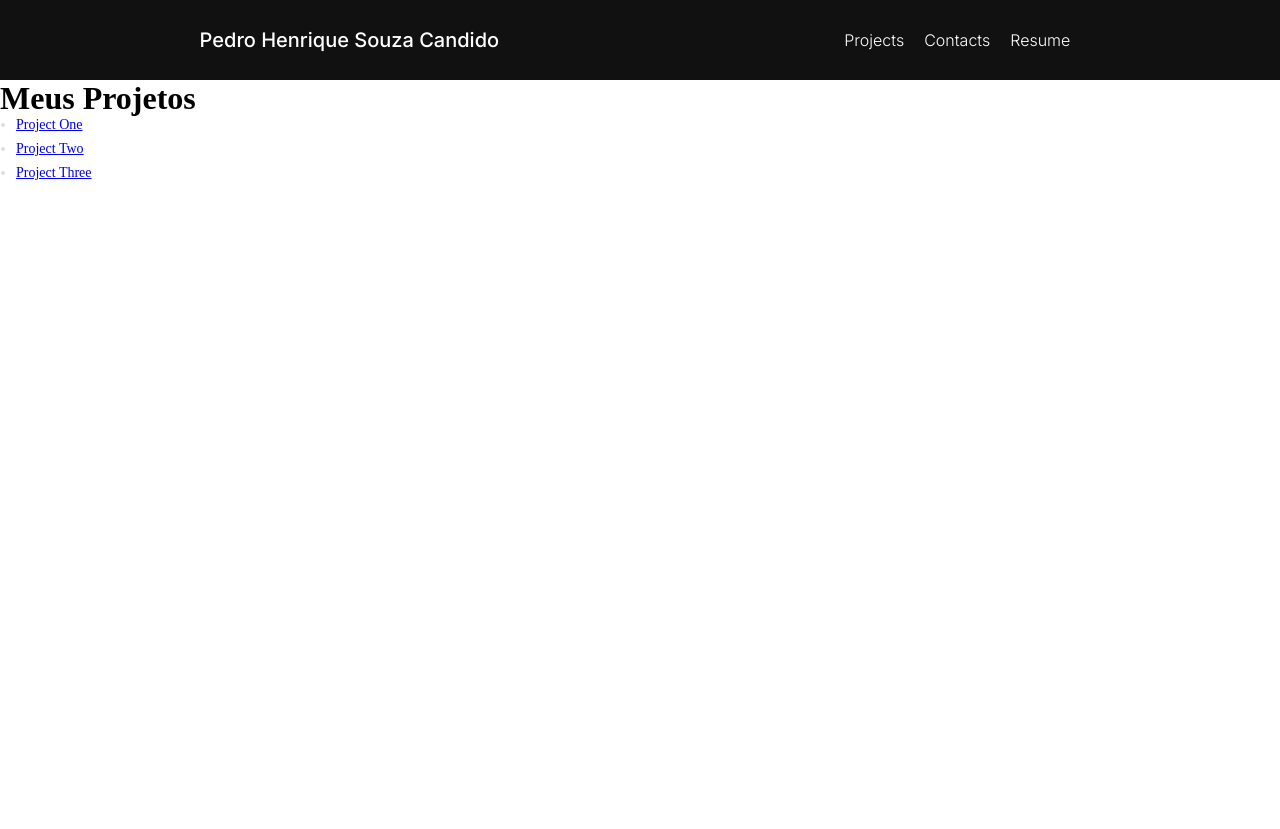
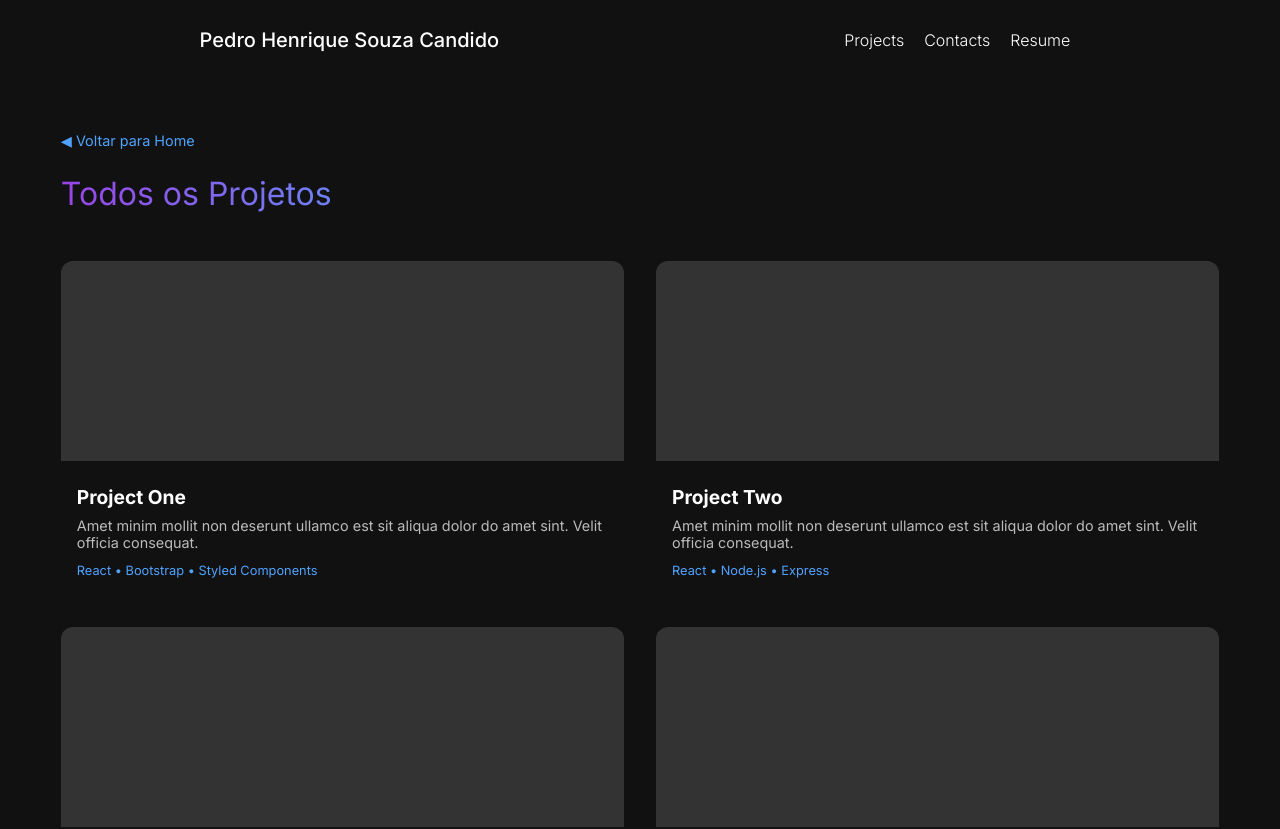
Before and after one commit to PredoH1/Portfolio, a React (Vite) app: page /projects in a window 1280 px wide. Shown: the top 829 px of the page. Before the commit the page ends 800 px from the top, so only its background shows below. Built offline with nearby package versions, Linux system fonts and the light colour scheme.

Commit message:
Feat: conexao entre pagina projetos e home

```diff
--- a/src/components/Grid/index.jsx
+++ b/src/components/Grid/index.jsx
@@ -35,7 +35,6 @@ function Grid() {
 
   return (
     <section className={style.container}>
-      <h2 className={style.title}>Featured Projects</h2>
       <div className={style.grid}>
         {projects.map((project) => (
           <Link
--- a/src/pages/Home/index.jsx
+++ b/src/pages/Home/index.jsx
@@ -119,6 +119,7 @@ function Home() {
             </div>
           </section>
           <section className={style.projetos}>
+            <h2>Featured Projects</h2>
             <Grid />
           </section>
           <section className={style.contato}>
--- /dev/null
+++ b/src/pages/Projects/Projects.module.css
@@ -0,0 +1,37 @@
+.main {
+  font-family: "Inter", sans-serif;
+  background-color: #111111;
+  padding-top: 50px;
+  color: #ffffff;
+  min-height: 100vh;
+}
+
+.mainContainer {
+  max-width: 1200px; /* igual à home */
+  margin: 0 auto;
+  padding: 0 1.3rem;
+}
+
+.backContainer {
+  margin-bottom: 1.5rem;
+}
+
+.backLink {
+  color: #4fa3ff;
+  text-decoration: none;
+  font-size: 0.9rem;
+  transition: color 0.3s ease;
+}
+
+.backLink:hover {
+  color: #33d2ff;
+}
+
+.pageTitle {
+  font-size: 2rem;
+  font-weight: 400;
+  margin-bottom: 2rem;
+  background: linear-gradient(90deg, #9845e8 0%, #33d2ff 55%, #dd5789 100%);
+  -webkit-background-clip: text;
+  -webkit-text-fill-color: transparent;
+}
--- a/src/pages/Projects/index.jsx
+++ b/src/pages/Projects/index.jsx
@@ -1,25 +1,28 @@
 import Header from "../../components/Header";
+import Grid from "../../components/Grid";
+import style from "./Projects.module.css";
 import { Link } from "react-router-dom";
 
 function Projects() {
-  const projects = [
-    { id: 1, name: "Project One" },
-    { id: 2, name: "Project Two" },
-    { id: 3, name: "Project Three" },
-  ];
   return (
     <>
       <Header />
-      <div>
-        <h1>Meus Projetos</h1>
-        <ul>
-          {projects.map((project) => (
-            <li key={project.id}>
-              <Link to={`/projects/${project.id}`}>{project.name}</Link>
-            </li>
-          ))}
-        </ul>
-      </div>
+      <main className={style.main}>
+        <div className={style.mainContainer}>
+          {/* Botão de voltar */}
+          <div className={style.backContainer}>
+            <Link to="/" className={style.backLink}>
+              ◀ Voltar para Home
+            </Link>
+          </div>
+
+          {/* Título */}
+          <h1 className={style.pageTitle}>Todos os Projetos</h1>
+
+          {/* Grid de projetos */}
+          <Grid />
+        </div>
+      </main>
     </>
   );
 }
```
